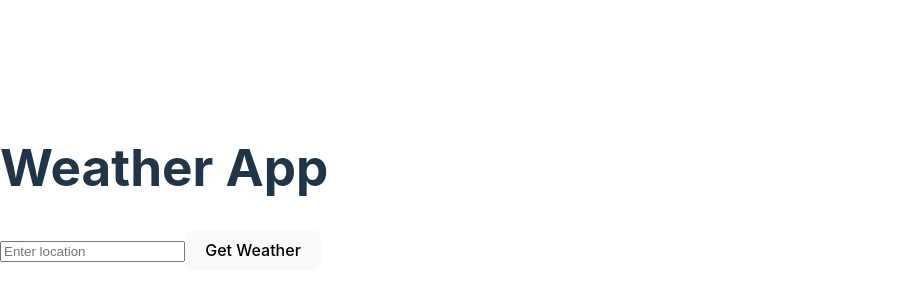
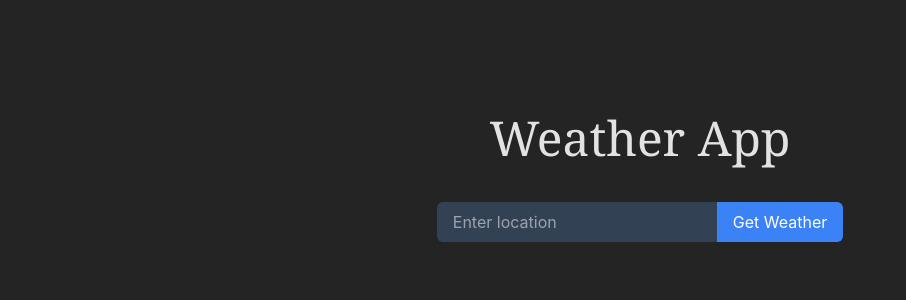
Before and after one commit to JamieLeeNZ/WeatherAppV1, a React (Vite) app: page / in a window 1280 px wide. Shown: the part 212-512 px from the top of the page, without its empty margins (0-906 px from the left). Built offline with nearby package versions, Linux system fonts and the light colour scheme.

Commit message:
added styling using tailwind to these components

```diff
--- a/src/App.jsx
+++ b/src/App.jsx
@@ -24,8 +24,8 @@ function App() {
 
 
   return (
-    <div className="App">
-      <h1>Weather App</h1>
+    <div className="flex flex-col items-center justify-center h-screen py-20">
+      <h1 className="text-5xl mb-5 font-serif font-family-Georgia">Weather App</h1>
       <GetInput
         location={location}
         handleInputChange={handleInputChange}
--- a/src/components/DisplayWeather.jsx
+++ b/src/components/DisplayWeather.jsx
@@ -6,13 +6,21 @@ function DisplayWeather({ weatherData, timeData }) {
   }
 
   return (
-    <div>
-      <h2>Weather Information</h2>
-      <p>Location: {weatherData.location.name}</p>
-      <p>Local time: {timeData.location.localtime}</p>
-      <p>Temperature: {weatherData.current.temp_c}°C</p>
-      <img src={weatherData.current.condition.icon} alt="Weather Icon" />
-      <p>Condition: {weatherData.current.condition.text}</p>
+    <div className="mt-5 p-4 rounded-mdr text-center font-serif font-family-Times border border-gray-100 rounded-2xl">
+      <h2 className="mb-2 text-2xl font-semibold italic">
+        {weatherData.location.name}
+      </h2>
+      <p className="mb-2">
+        Local time: {timeData.location.localtime}
+      </p>
+      <img
+          src={weatherData.current.condition.icon}
+          alt="Weather Icon"
+          className="w-200 h-200 mx-auto block"
+        />
+        <p>
+          {weatherData.current.condition.text} • {weatherData.current.temp_c}°C
+        </p>
     </div>
   );
 }
--- a/src/main.jsx
+++ b/src/main.jsx
@@ -1,7 +1,7 @@
 import React from 'react';
 import { createRoot } from 'react-dom/client';
 import App from './App';
-import './index.css';
+import './styles.css';
 
 //CREATE ROOT
 createRoot(document.getElementById('root')).render(
--- a/src/utils/GetInput.jsx
+++ b/src/utils/GetInput.jsx
@@ -2,14 +2,20 @@ import React from 'react';
 
 function GetInput({ location, handleInputChange, handleSubmit }) {
   return (
-    <form onSubmit={handleSubmit}>
+    <form className="m-5" onSubmit={handleSubmit}>
       <input
         type="text"
         placeholder="Enter location"
         value={location}
         onChange={handleInputChange}
+        className="bg-slate-700 text-white px-4 py-2 rounded-l-md hover:border-slate-400"
       />
-      <button type="submit">Get Weather</button>
+      <button
+        type="submit"
+        className="bg-blue-500 text-white px-4 py-2 rounded-r-md hover:bg-blue-600"
+      >
+        Get Weather
+      </button>
     </form>
   );
 }
```
